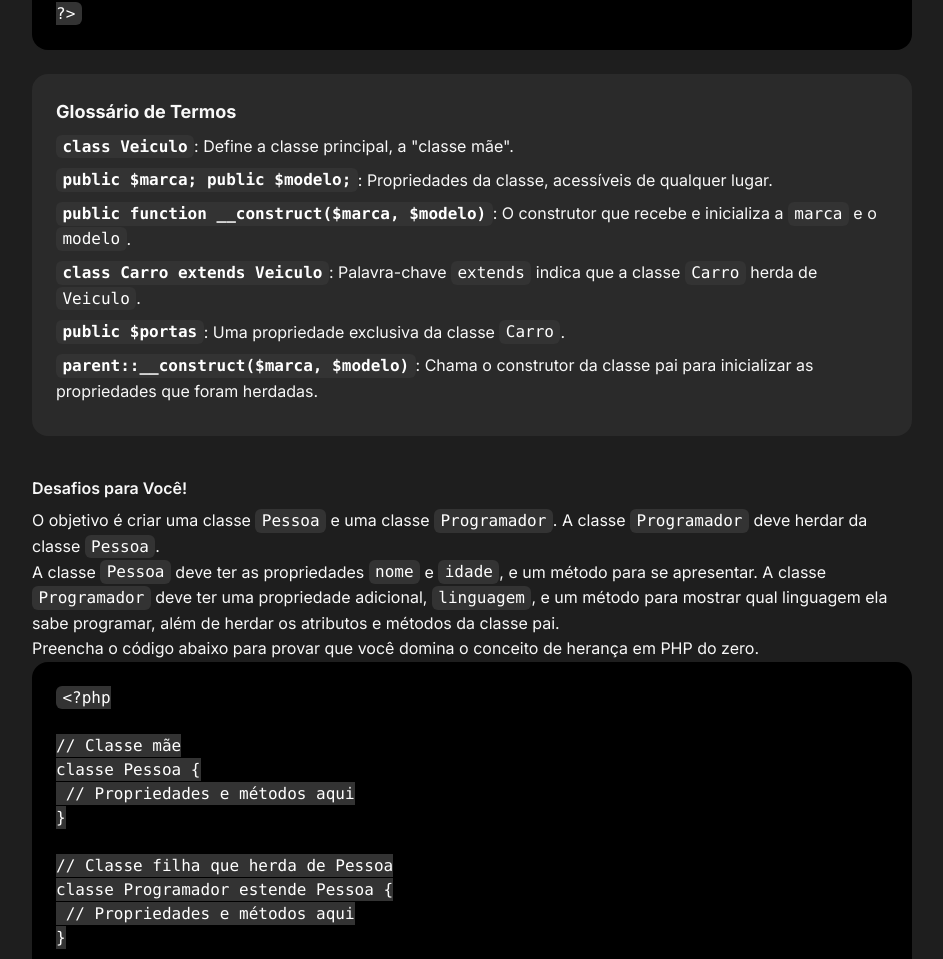
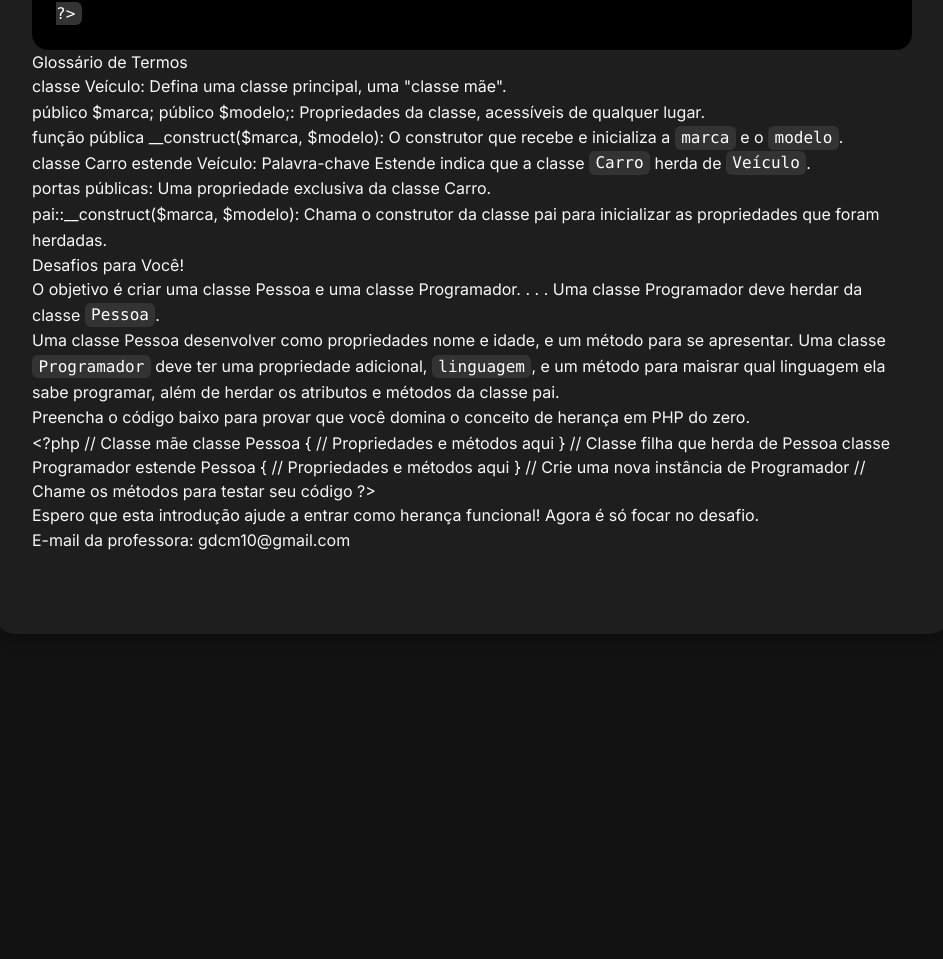
Before and after one commit to Crise-Ergodica/poo, a plain HTML site: page index.html in a window 1280 px wide. Shown: the part 2553-3512 px from the top of the page, without its empty margins (168-1111 px from the left). After the commit the page ends 3251 px from the top, so only its background shows below. Drawn offline with nearby package versions, Linux system fonts and the light colour scheme.

Commit message:
Update index.html

```diff
--- a/index.html
+++ b/index.html
@@ -183,26 +183,26 @@ echo "Número de portas: " . $meuCarro->portas . PHP_EOL; // Saída: Número de
 
 ?&gt;</code></pre>
 
-                <div class="glossary">
-                    <h4 class="text-lg font-bold mb-2">Glossário de Termos</h4>
-                    <p><strong><code>class Veiculo</code></strong>: Define a classe principal, a "classe mãe".</p>
-                    <p><strong><code>public $marca; public $modelo;</code></strong>: Propriedades da classe, acessíveis de qualquer lugar.</p>
-                    <p><strong><code>public function __construct($marca, $modelo)</code></strong>: O construtor que recebe e inicializa a <code>marca</code> e o <code>modelo</code>.</p>
-                    <p><strong><code>class Carro extends Veiculo</code></strong>: Palavra-chave <code>extends</code> indica que a classe <code>Carro</code> herda de <code>Veiculo</code>.</p>
-                    <p><strong><code>public $portas</code></strong>: Uma propriedade exclusiva da classe <code>Carro</code>.</p>
-                    <p><strong><code>parent::__construct($marca, $modelo)</code></strong>: Chama o construtor da classe pai para inicializar as propriedades que foram herdadas.</p>
-                </div>
-            </div>
-        </div>
+                <dividir classe="glossário">
+                    <h4 classe="texto-lg fonte-negrito mb-2">Glossário de Termos</h4>
+                    <p><forte><código>classe Veículo</código></forte>: Defina uma classe principal, uma "classe mãe".</p>
+                    <p><forte><código>público $marca; público $modelo;</código></forte>: Propriedades da classe, acessíveis de qualquer lugar.</p>
+                    <p><forte><código>função pública __construct($marca, $modelo)</código></forte>: O construtor que recebe e inicializa a <code>marca</code> e o <code>modelo</code>.</p>
+                    <p><forte><código>classe Carro estende Veículo</código></forte>: Palavra-chave <código>Estende</código> indica que a classe <code>Carro</code> herda de <code>Veículo</code>.</p>
+                    <p><forte><código>portas públicas</código></forte>: Uma propriedade exclusiva da classe <código>Carro</código>.</p>
+                    <p><forte><código>pai::__construct($marca, $modelo)</código></forte>: Chama o construtor da classe pai para inicializar as propriedades que foram herdadas.</p>
+                </dividir>
+            </dividir>
+        </dividir>
 
         <!-- Seção de Desafios -->
-        <div class="section">
-            <h2 class="font-semibold mb-2">Desafios para Você!</h2>
-            <p>O objetivo é criar uma classe <code>Pessoa</code> e uma classe <code>Programador</code>. A classe <code>Programador</code> deve herdar da classe <code>Pessoa</code>.</p>
-            <p>A classe <code>Pessoa</code> deve ter as propriedades <code>nome</code> e <code>idade</code>, e um método para se apresentar. A classe <code>Programador</code> deve ter uma propriedade adicional, <code>linguagem</code>, e um método para mostrar qual linguagem ela sabe programar, além de herdar os atributos e métodos da classe pai.</p>
-            <p>Preencha o código abaixo para provar que você domina o conceito de herança em PHP do zero.</p>
+        <dividir classe="seção">
+            <h2 classe="fonte-semibold mb-2">Desafios para Você!</h2>
+            <p>O objetivo é criar uma classe <código>Pessoa</código> e uma classe <código>Programador</código>. . . . Uma classe <código>Programador</code> deve herdar da classe <code>Pessoa</code>.</p>
+            <p>Uma classe <código>Pessoa</código> desenvolver como propriedades <código>nome</código> e <código>idade</código>, e um método para se apresentar. Uma classe <code>Programador</code> deve ter uma propriedade adicional, <code>linguagem</code>, e um método para maisrar qual linguagem ela sabe programar, além de herdar os atributos e métodos da classe pai.</p>
+            <p>Preencha o código baixo para provar que você domina o conceito de herança em PHP do zero.</p>
 
-            <pre><code class="language-php">&lt;?php
+            <pré><código classe="linguagem-php">&lt;?php
 
 // Classe mãe
 classe Pessoa {
@@ -220,26 +220,6 @@ classe Programador estende Pessoa {
 ?&gt;</código></pré>
         </dividir>
 
-        <!-- Segundo Desafio -->
-        <dividir classe="seção">
-            <h2 classe="fonte-semibold mb-2">Desafio Avançado</h2>
-            <p>
- Crie uma classe mãe chamada <código>Veículo</código> com as propriedades <código>marca</código> e <código>modelo</código>. . . . . Em seguida, crie duas classes filhas, <code>Carro</code> e <code>Moto</code>, que herdem de <code>Veículo</code>.
-            </p>
-            <p>
- Uma classe <código>Carro</código> deve ter uma propriedade <código>numeroDePortas</código> e uma classe <código>Moto</código> deve ter uma propriedade <code>cilindradas</code>. Ambas devem herdar o construtor da classe mãe.
-            </p>
-            <p>
- Em seguida, crie uma instância de <código>Carro</código> e outra de <código>Moto</código> e imprima suas propriedades para testar seu código.
-            </p>
-
-            <pré><código classe="linguagem-php">&lt;?php
-
-// Sua solução aqui...
-
-?&gt;</código></pré>
-        </dividir>
-
         <p classe="text-center mt-8 text-gray-400 itálico">Espero que esta introdução ajude a entrar como herança funcional! Agora é só focar no desafio.</p>
         <p classe="text-center mt-4 text-gray-400 itálico">E-mail da professora: gdcm10@gmail.com</p>
 
```
